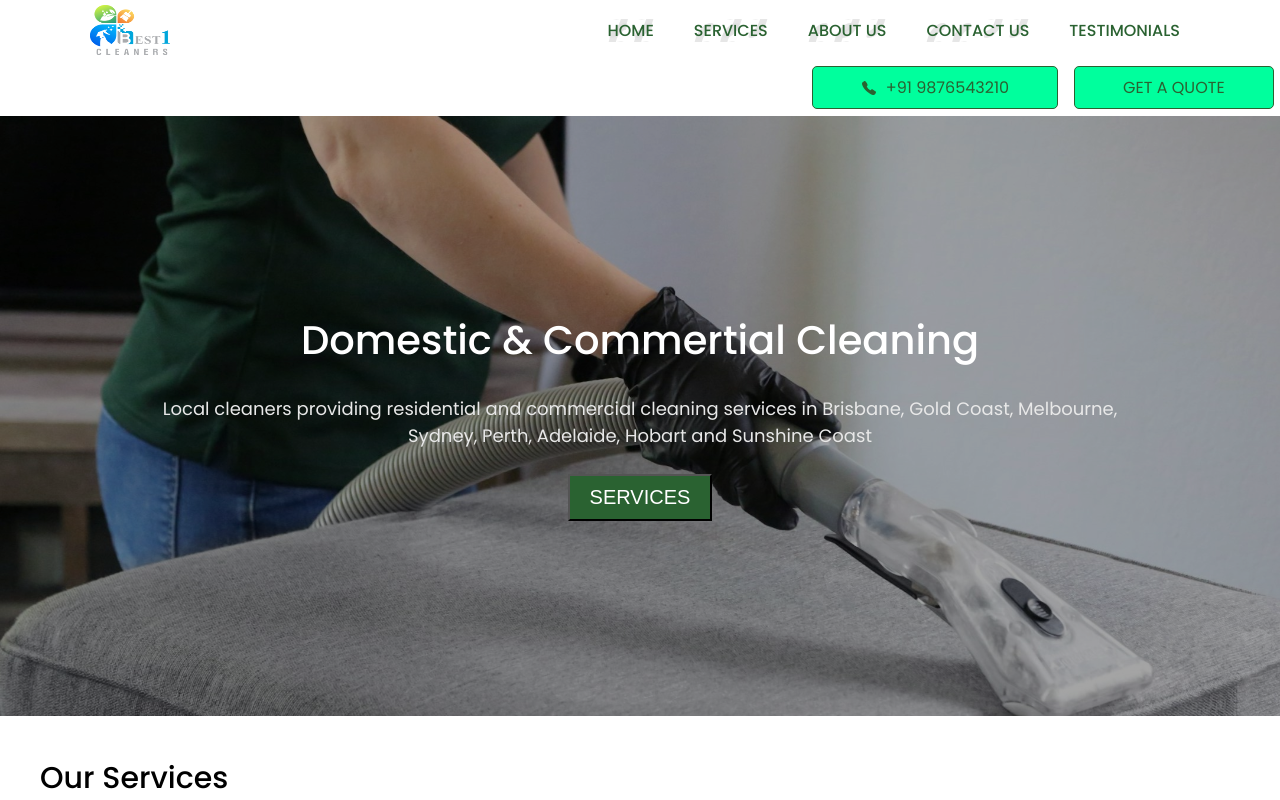
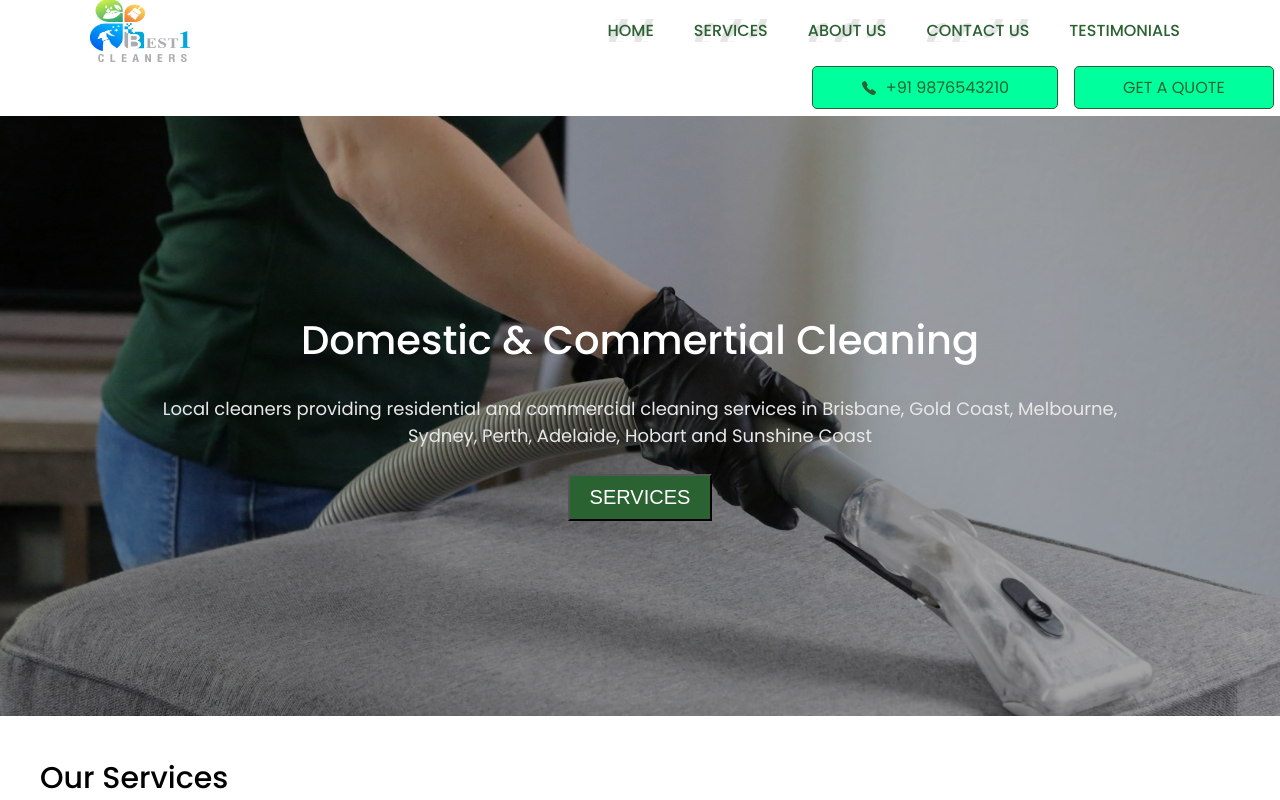
Before and after one commit to Aryan39232/client_03, a React (Create React App) app: page / in a window 1280 px wide. Shown: the top 800 px of the page. Built offline with nearby package versions, Linux system fonts and the light colour scheme.

Commit message:
no changes here

```diff
--- a/src/Components/Navbar/navbar.module.css
+++ b/src/Components/Navbar/navbar.module.css
@@ -16,8 +16,8 @@
 }
 
 .logo {
-  width: 80px;
-  height: 50px;
+  width: 100px;
+  height: 63px;
 }
 
 .menu_icon {
```
